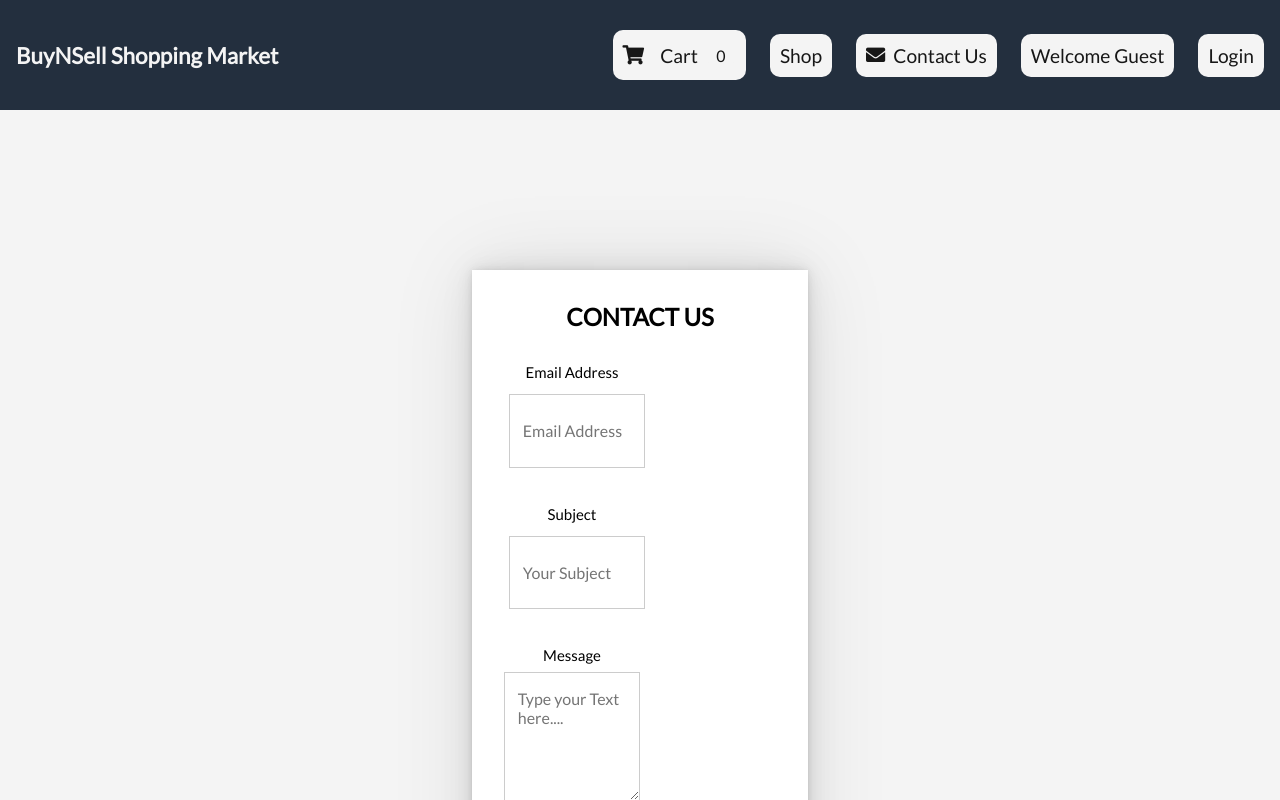
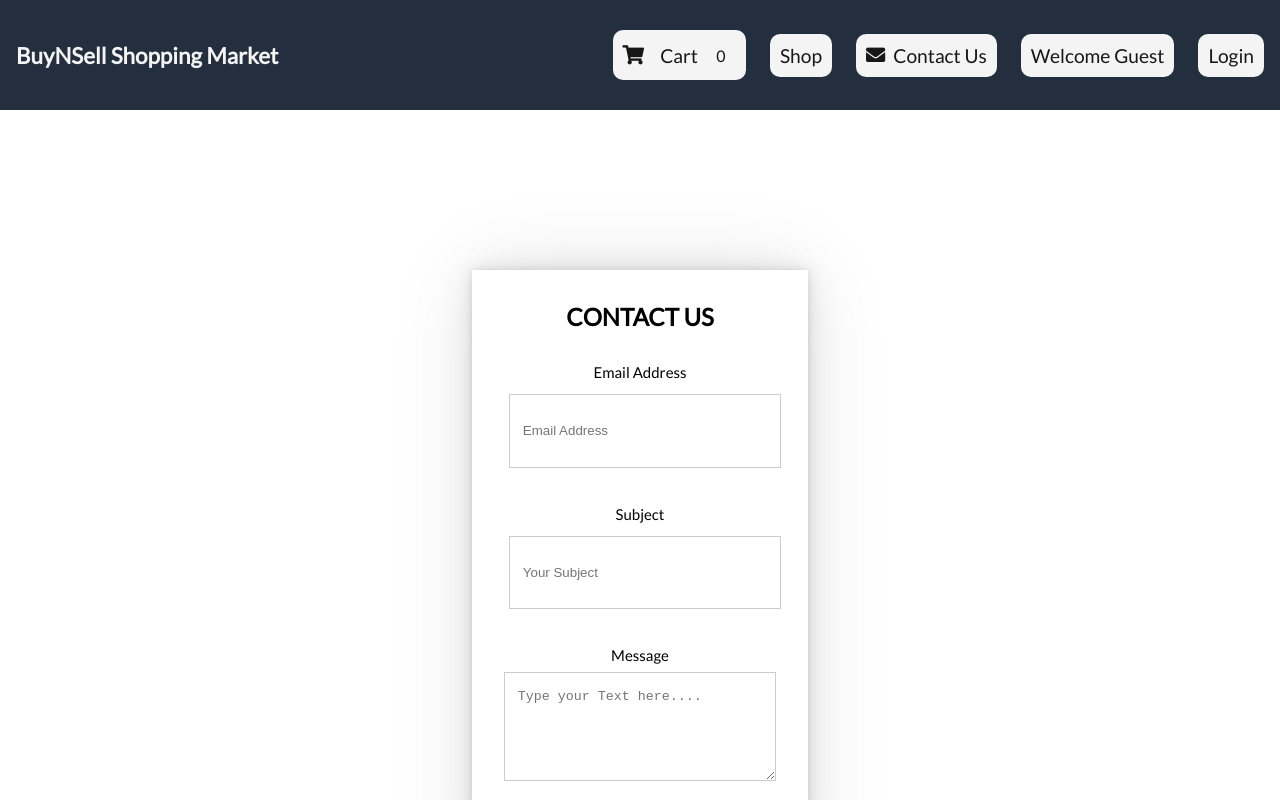
Before and after one commit to YoniB1995/BuyNSell-eCommerce-App, a React (Create React App) app in the folder client/: page /contactus in a window 1280 px wide. Shown: the top 800 px of the page. Built offline with nearby package versions, Linux system fonts and the light colour scheme.

Commit message:
updated final fixes

```diff
--- a/client/src/components/pages/ContactUs.css
+++ b/client/src/components/pages/ContactUs.css
@@ -24,12 +24,10 @@ button::selection {
     0 0px 33.4px rgba(0, 0, 0, 0.072), 0 0px 80px rgba(0, 0, 0, 0.1);
 }
 
-form,
-input,
-textarea,
-button {
+form {
   font-family: inherit;
   font-size: initial;
+  width: 100%;
 }
 .form-group label {
   display: block;
--- a/client/src/components/routing/RouterContainer.jsx
+++ b/client/src/components/routing/RouterContainer.jsx
@@ -40,7 +40,7 @@ const RouterContainer = () => {
 
       <Backdrop show={sideToggle} click={() => setSideToggle(false)} />
 
-      <main style={{ background: "#f4f4f4" }}>
+      <main>
         <Switch>
           <Route exact path="/" component={pagesRoutes.LandingPage} />
           <Route exact path="/home" component={HomeScreen} />
```
